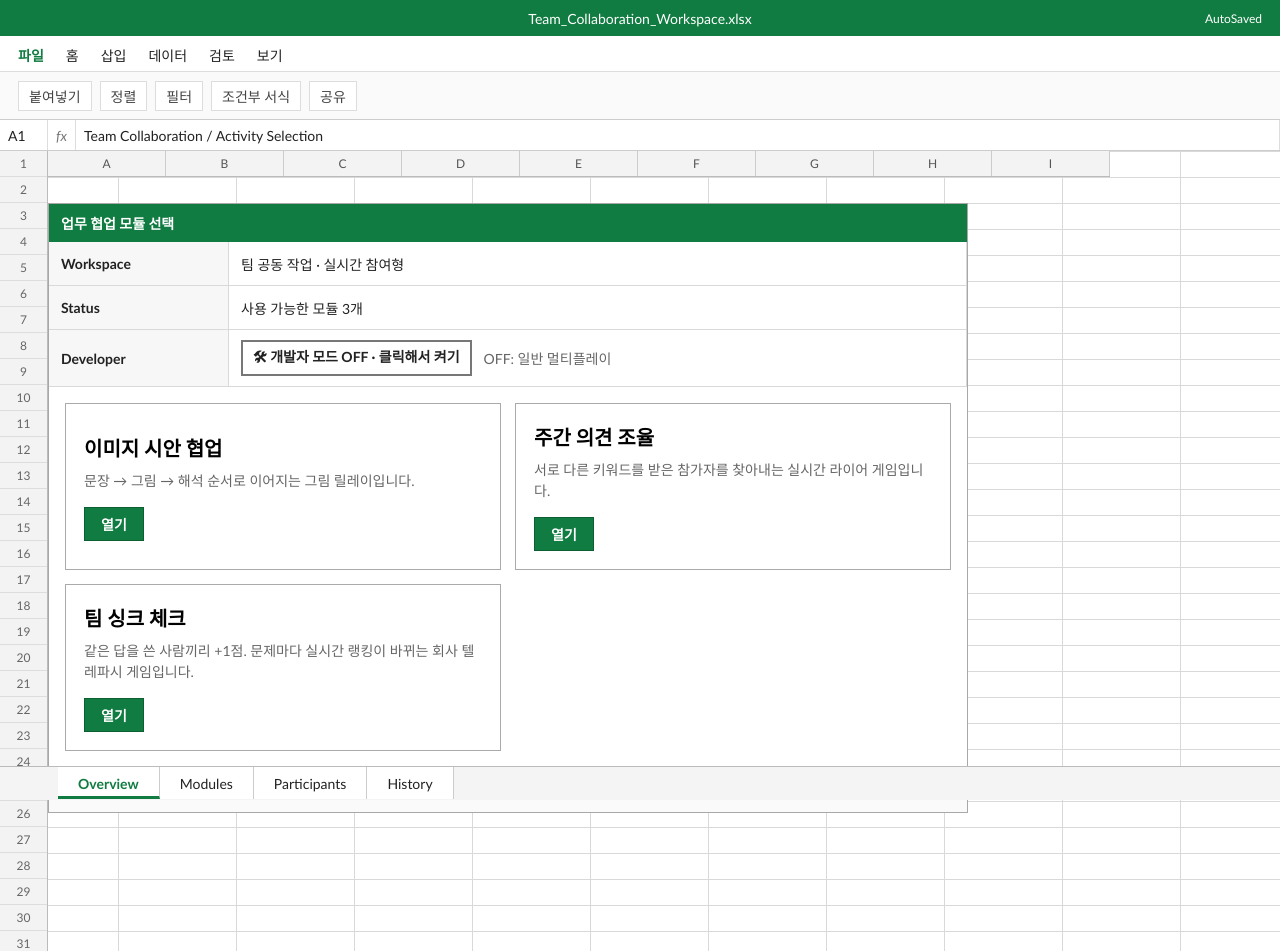
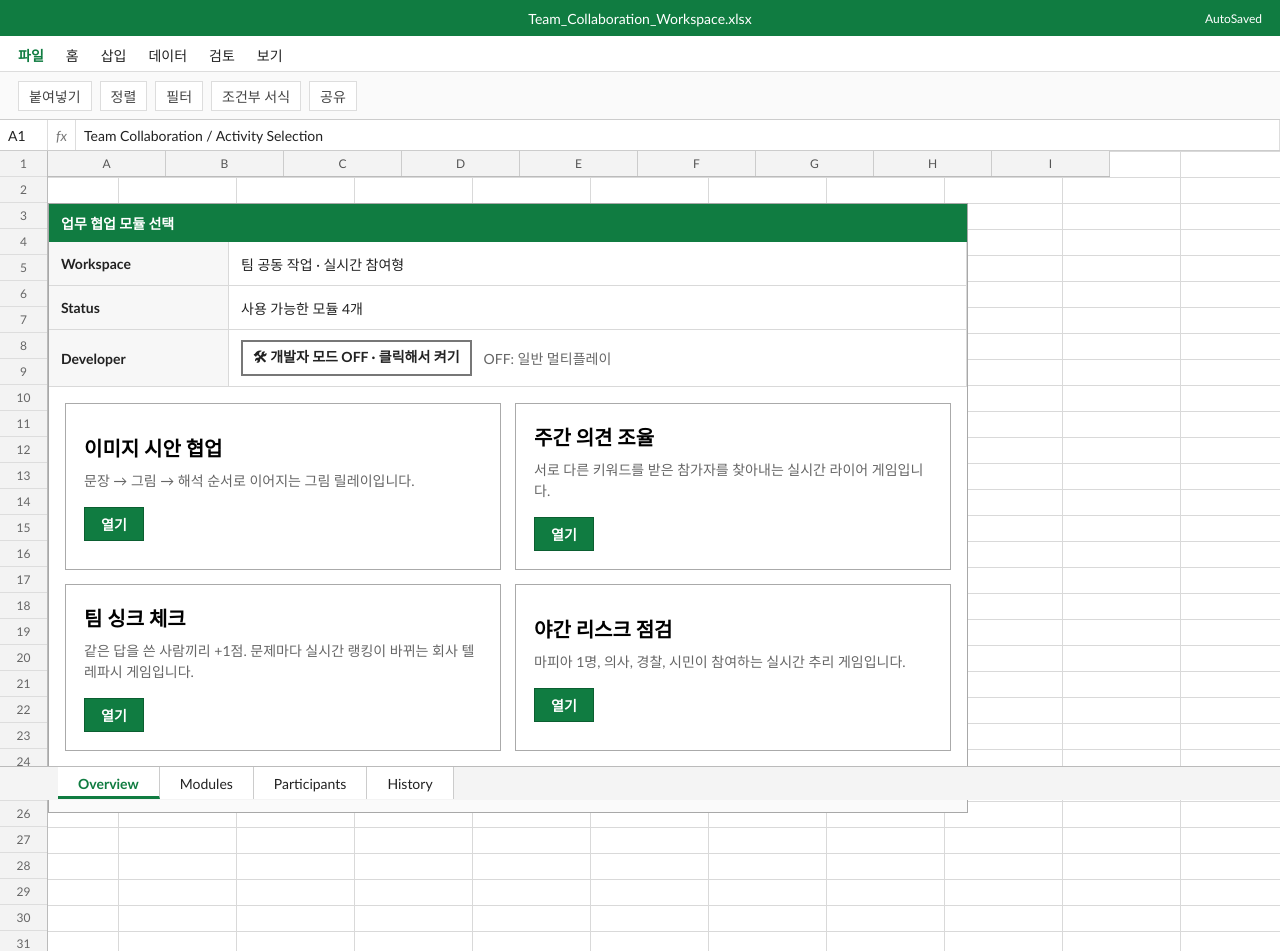
Before and after one commit to lebyul0507-dotcom/bomb-liar-share, a website: page public/index.html in a window 1280 px wide. Drawn offline with Linux system fonts and the light colour scheme.

Commit message:
Add mafia game to main selector

```diff
--- a/public/index.html
+++ b/public/index.html
@@ -33,11 +33,12 @@
 <div class="rowheads"><div>1</div><div>2</div><div>3</div><div>4</div><div>5</div><div>6</div><div>7</div><div>8</div><div>9</div><div>10</div><div>11</div><div>12</div><div>13</div><div>14</div><div>15</div><div>16</div><div>17</div><div>18</div><div>19</div><div>20</div><div>21</div><div>22</div><div>23</div><div>24</div><div>25</div><div>26</div><div>27</div><div>28</div><div>29</div><div>30</div><div>31</div><div>32</div><div>33</div><div>34</div><div>35</div><div>36</div><div>37</div><div>38</div><div>39</div><div>40</div></div>
 <section class="panel">
 <div class="panel-title">업무 협업 모듈 선택</div>
-<div class="info"><div class="label">Workspace</div><div class="cell">팀 공동 작업 · 실시간 참여형</div><div class="label">Status</div><div class="cell">사용 가능한 모듈 3개</div><div class="label">Developer</div><div class="cell"><button id="globalDevBtn" class="tool" style="height:36px;font-weight:800;border:2px solid #777;background:#fff">🛠 개발자 모드 OFF · 클릭해서 켜기</button><span id="globalDevHelp" style="margin-left:12px;color:#666">OFF: 일반 멀티플레이</span></div></div>
+<div class="info"><div class="label">Workspace</div><div class="cell">팀 공동 작업 · 실시간 참여형</div><div class="label">Status</div><div class="cell">사용 가능한 모듈 4개</div><div class="label">Developer</div><div class="cell"><button id="globalDevBtn" class="tool" style="height:36px;font-weight:800;border:2px solid #777;background:#fff">🛠 개발자 모드 OFF · 클릭해서 켜기</button><span id="globalDevHelp" style="margin-left:12px;color:#666">OFF: 일반 멀티플레이</span></div></div>
 <div class="games">
 <button class="game" onclick="location.href='/relay.html'"><h2>이미지 시안 협업</h2><p>문장 → 그림 → 해석 순서로 이어지는 그림 릴레이입니다.</p><span class="go">열기</span></button>
 <button class="game" onclick="location.href='/liar.html'"><h2>주간 의견 조율</h2><p>서로 다른 키워드를 받은 참가자를 찾아내는 실시간 라이어 게임입니다.</p><span class="go">열기</span></button>
 <button class="game" onclick="location.href='/telepathy.html'"><h2>팀 싱크 체크</h2><p>같은 답을 쓴 사람끼리 +1점. 문제마다 실시간 랭킹이 바뀌는 회사 텔레파시 게임입니다.</p><span class="go">열기</span></button>
+<button class="game" onclick="location.href='/mafia.html'"><h2>야간 리스크 점검</h2><p>마피아 1명, 의사, 경찰, 시민이 참여하는 실시간 추리 게임입니다.</p><span class="go">열기</span></button>
 </div>
 <div class="note">각 게임 안에서 방을 만들고 코드를 공유하면 됩니다. 개발자 모드 ON이면 다른 사람 없이 혼자 테스트할 수 있습니다.</div>
 </section>
```
